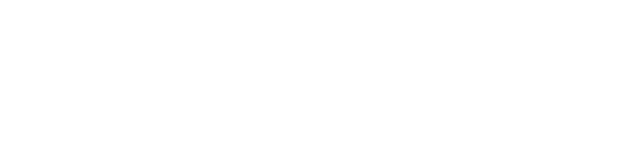
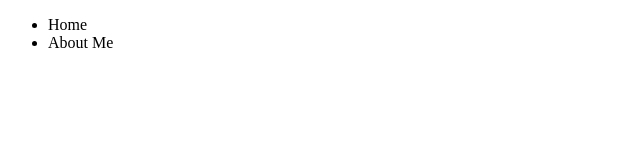
Before and after one commit to CCPS385549/CCPS385549.github.io, a plain HTML site: page index.html in a window 1280 px wide. Shown: the whole page, without its empty margins (0-640 px from the left). Drawn offline with Linux system fonts and the light colour scheme.

Commit message:
Update index.html

```diff
--- a/index.html
+++ b/index.html
@@ -1,4 +1,14 @@
 <!DOCTYPE html>
 <html>
-
+ <head>
+    <title>Home Page</title>
+  </head>
+  <header>
+    <nav>
+      <ul
+      <a herf="./index.html"><li>Home</li></a>
+      <a herf="./aboutme.html"><li>About Me</li></a>
+      </ul>
+  </nav>
+</header>
 </html>
```
